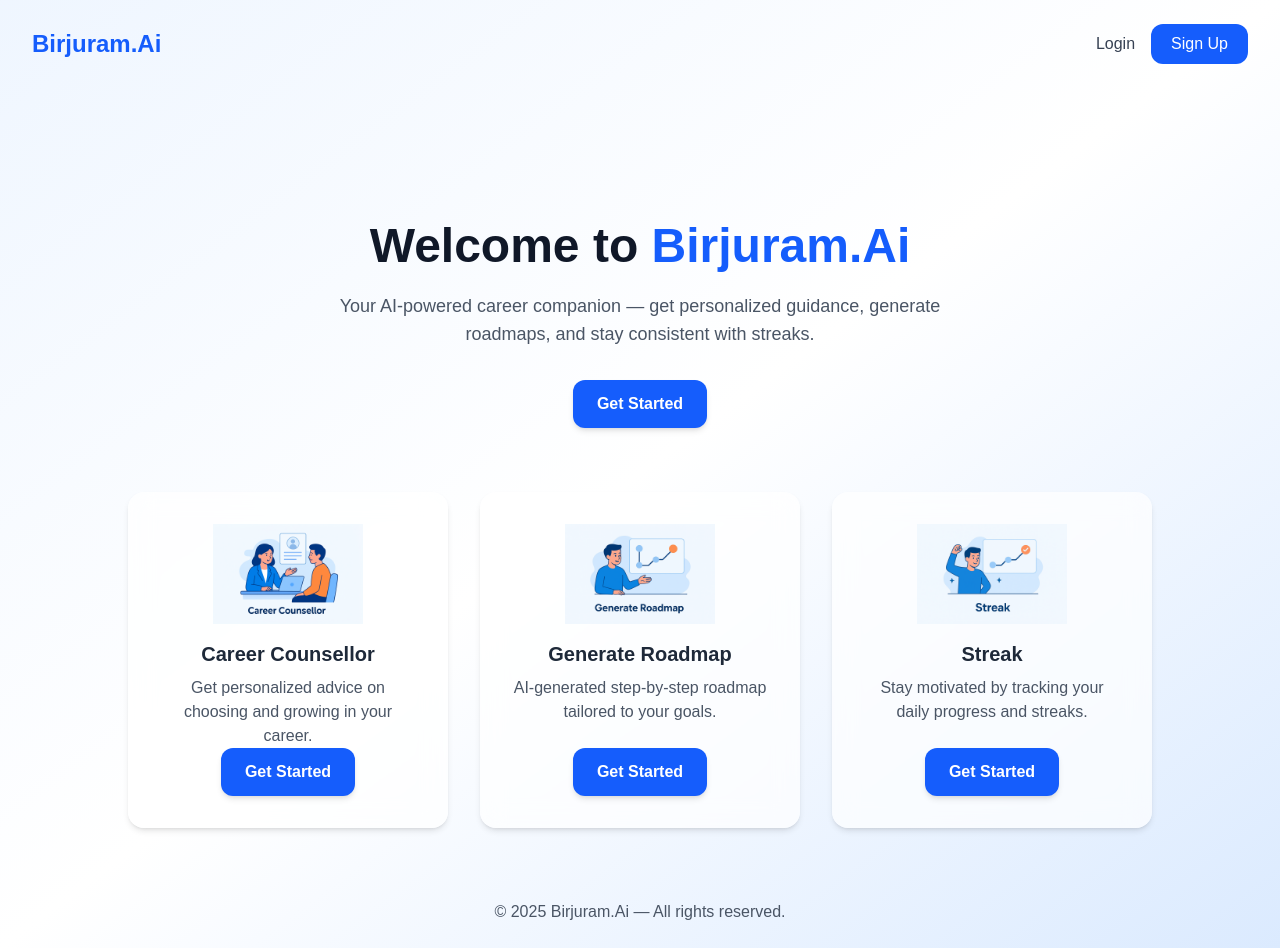
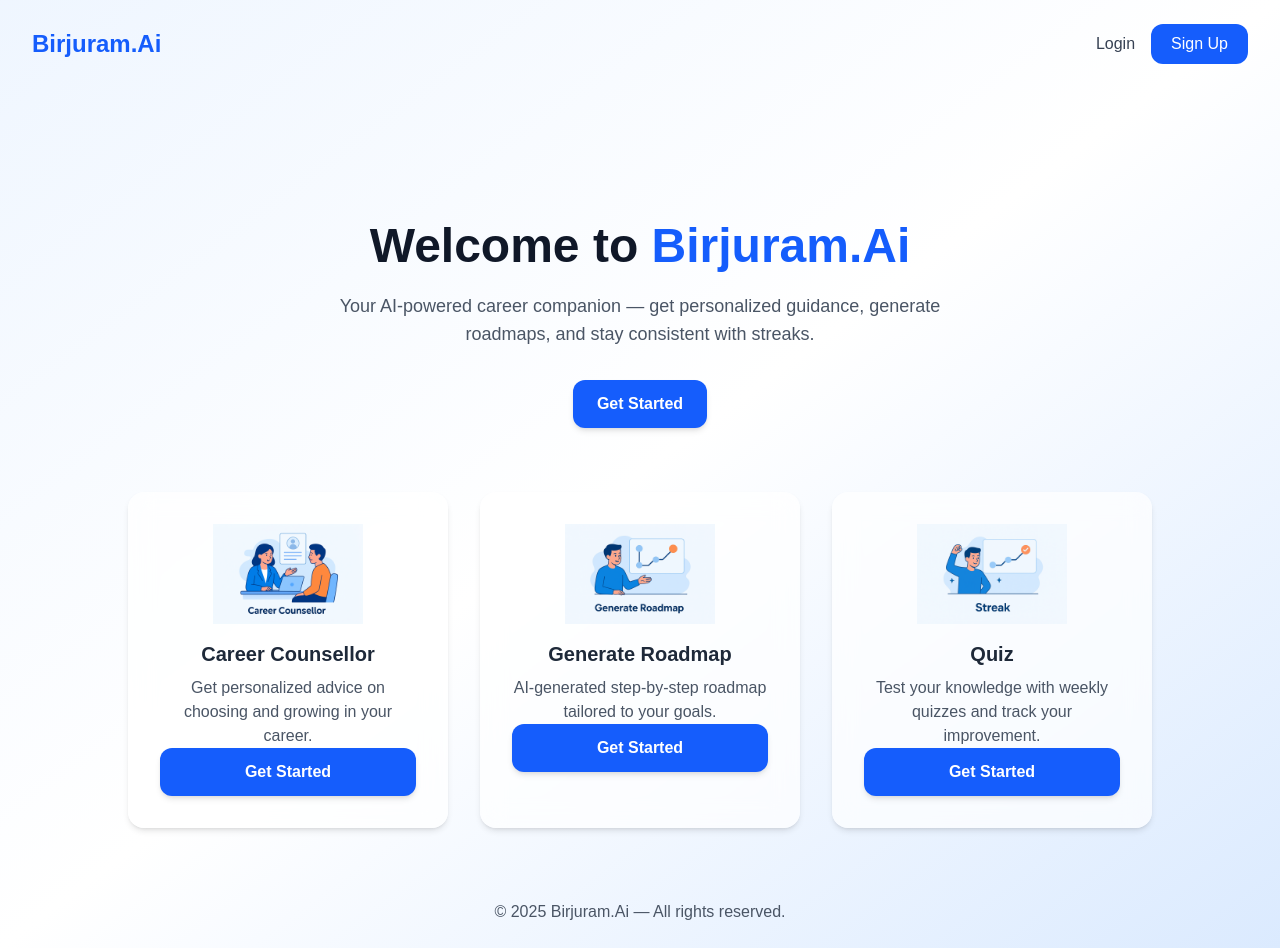
Before and after one commit to hybs123/Birju-Frontend, a Next.js app: page / in a window 1280 px wide. Built offline with nearby package versions, Linux system fonts and the light colour scheme.

Commit message:
adding links and placeholder darken

```diff
--- a/src/app/page.js
+++ b/src/app/page.js
@@ -113,8 +113,8 @@ export default function Home() {
           Welcome to <span className="text-blue-600">Birjuram.Ai</span>
         </h1>
         <p className="text-lg text-gray-600 max-w-2xl mb-8">
-          Your AI-powered career companion — get personalized guidance,
-          generate roadmaps, and stay consistent with streaks.
+          Your AI-powered career companion — get personalized guidance, generate
+          roadmaps, and stay consistent with streaks.
         </p>
         <button
           onClick={() => {
@@ -145,9 +145,11 @@ export default function Home() {
             <p className="text-gray-600 mt-2 text-center">
               Get personalized advice on choosing and growing in your career.
             </p>
-            <button className="bg-blue-600 hover:bg-blue-700 text-white px-6 py-3 rounded-xl font-semibold shadow-md transition mt-auto">
-              {hasCounselling ? "View Counselling" : "Get Started"}
-            </button>
+            <Link href="/counsellor" className="w-full">
+              <button className="bg-blue-600 hover:bg-blue-700 text-white px-6 py-3 rounded-xl font-semibold shadow-md transition mt-auto w-full">
+                {hasCounselling ? "View Counselling" : "Get Started"}
+              </button>
+            </Link>
           </div>
 
           {/* Roadmap */}
@@ -165,27 +167,34 @@ export default function Home() {
             <p className="text-gray-600 mt-2 text-center">
               AI-generated step-by-step roadmap tailored to your goals.
             </p>
-            <button className="bg-blue-600 hover:bg-blue-700 text-white px-6 py-3 rounded-xl font-semibold shadow-md transition mt-auto">
-              {hasRoadmap ? "View Roadmap" : "Get Started"}
-            </button>
+            <Link href="/roadmap" className="w-full">
+              <button className="bg-blue-600 hover:bg-blue-700 text-white px-6 py-3 rounded-xl font-semibold shadow-md transition mt-auto w-full">
+                {hasRoadmap ? "View Roadmap" : "Get Started"}{" "}
+              </button>
+            </Link>
           </div>
 
-          {/* Streak */}
+          {/* Quiz Feature */}
           <div className="p-8 bg-white/70 backdrop-blur-md rounded-2xl shadow-md hover:shadow-lg transition flex flex-col items-center">
             <Image
               src="/icons/streak.png"
-              alt="Streak"
+              alt="Quiz"
               width={150}
               height={150}
               className="mb-4"
             />
-            <h3 className="text-xl font-semibold text-gray-800">Streak</h3>
+            <h3 className="text-xl font-semibold text-gray-800">Quiz</h3>
             <p className="text-gray-600 mt-2 text-center">
-              Stay motivated by tracking your daily progress and streaks.
+              Test your knowledge with weekly quizzes and track your
+              improvement.
             </p>
-            <button className="bg-blue-600 hover:bg-blue-700 text-white px-6 py-3 rounded-xl font-semibold shadow-md transition mt-auto">
-              Get Started
-            </button>
+
+            {/* Link to quiz route */}
+            <Link href="/quiz" className="w-full">
+              <button className="bg-blue-600 hover:bg-blue-700 text-white px-6 py-3 rounded-xl font-semibold shadow-md transition mt-auto w-full">
+                Get Started
+              </button>
+            </Link>
           </div>
         </div>
       </main>
--- a/src/app/roadmap/page.jsx
+++ b/src/app/roadmap/page.jsx
@@ -62,14 +62,17 @@ export default function RoadmapPage() {
 
     try {
       const token = localStorage.getItem("token");
-      const res = await fetch("https://birjuram-ai.onrender.com/roadmap/generate", {
+      const res = await fetch(
+        "https://birjuram-ai.onrender.com/roadmap/generate",
+        {
           method: "POST",
           headers: {
             "Content-Type": "application/json",
             Authorization: `Bearer ${token}`,
           },
           body: JSON.stringify(payload),
-      });
+        }
+      );
 
       const data = await res.json();
       console.log("Generated roadmap:", data);
@@ -111,16 +114,18 @@ export default function RoadmapPage() {
               name="role"
               required
               placeholder="e.g., Frontend Developer"
-              className="w-full px-4 py-2 border rounded-lg focus:ring-2 focus:ring-blue-500 outline-none"
+              className="w-full px-4 py-2 border rounded-lg focus:ring-2 focus:ring-blue-500 outline-none text-gray-800 placeholder-gray-500"
             />
           </div>
 
           <div>
-            <label className="block text-gray-700 font-medium mb-2">Level</label>
+            <label className="block text-gray-700 font-medium mb-2">
+              Level
+            </label>
             <select
               name="level"
               required
-              className="w-full px-4 py-2 border rounded-lg focus:ring-2 focus:ring-blue-500 outline-none"
+              className="w-full px-4 py-2 border rounded-lg focus:ring-2 focus:ring-blue-500 outline-none text-gray-800"
             >
               <option value="">Select level</option>
               <option value="beginner">Beginner</option>
@@ -130,23 +135,27 @@ export default function RoadmapPage() {
           </div>
 
           <div>
-            <label className="block text-gray-700 font-medium mb-2">Skills</label>
+            <label className="block text-gray-700 font-medium mb-2">
+              Skills
+            </label>
             <input
               name="skill"
               required
               placeholder="e.g., HTML, CSS, JavaScript"
-              className="w-full px-4 py-2 border rounded-lg focus:ring-2 focus:ring-blue-500 outline-none"
+              className="w-full px-4 py-2 border rounded-lg focus:ring-2 focus:ring-blue-500 outline-none text-gray-800 placeholder-gray-500"
             />
           </div>
 
           <div>
-            <label className="block text-gray-700 font-medium mb-2">Duration (weeks)</label>
+            <label className="block text-gray-700 font-medium mb-2">
+              Duration (weeks)
+            </label>
             <input
               name="duration"
               type="number"
               required
               placeholder="e.g., 12"
-              className="w-full px-4 py-2 border rounded-lg focus:ring-2 focus:ring-blue-500 outline-none"
+              className="w-full px-4 py-2 border rounded-lg focus:ring-2 focus:ring-blue-500 outline-none text-gray-800 placeholder-gray-500"
             />
           </div>
 
@@ -178,7 +187,9 @@ export default function RoadmapPage() {
       {/* Stages */}
       {roadmap.roadmap?.stages && (
         <div className="bg-white/70 backdrop-blur-md rounded-2xl shadow-md p-6 max-w-4xl w-full mb-8">
-          <h2 className="text-2xl font-bold text-gray-800 mb-4">Learning Stages</h2>
+          <h2 className="text-2xl font-bold text-gray-800 mb-4">
+            Learning Stages
+          </h2>
           <div className="space-y-6">
             {roadmap.roadmap.stages.map((stage, idx) => (
               <div
```
Lines whose indentation alone changed are shown as unchanged.
